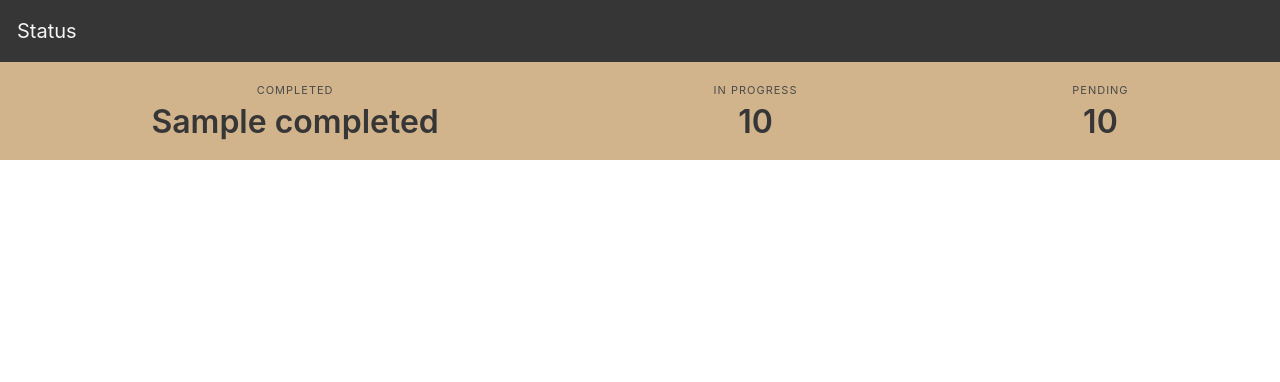
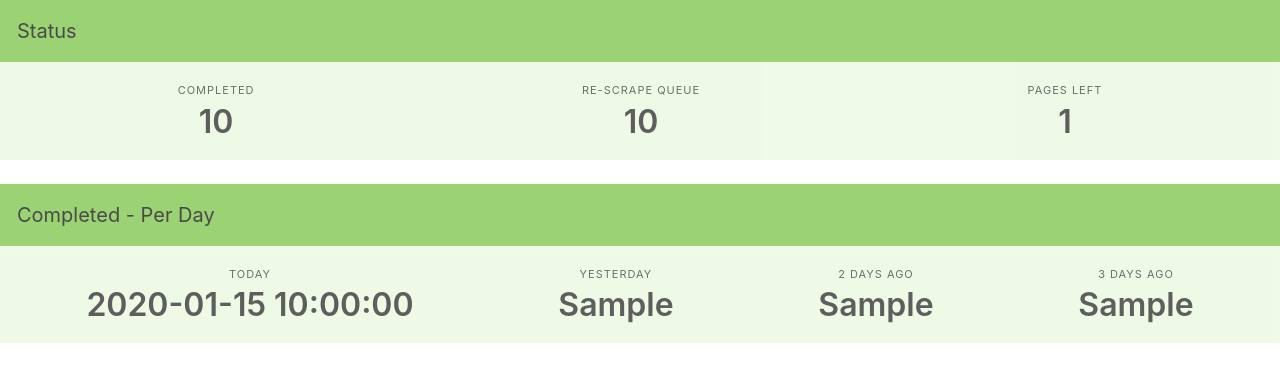
Before and after one commit to bolivierjr/webscraper-server, a Python web app: template server/templates/index.html in a window 1280 px wide. Shown: the top 382 px of the page. Run offline with Jinja, Linux system fonts and the light colour scheme; the template is opened without the code that fills it: most values are stand-ins (such as "Sample title", 1, 10 or a date in 2020).

Commit message:
Got the progress page and api call with server side rendering completed. Some code cleanup.

```diff
--- a/server/static/css/index.css
+++ b/server/static/css/index.css
@@ -1,9 +1,11 @@
 .level {
   padding: 20px;
-  background-color: tan;
+  background-color: #EBFAE0;
+  opacity: 0.8;
 }
 
 .navbar {
   font-size: 20px;
   padding: 5px;
+  background-color: #9BD274;
 }
--- a/server/templates/index.html
+++ b/server/templates/index.html
@@ -4,13 +4,14 @@
 <head>
   <meta charset="utf-8">
   <meta name="viewport" content="width=device-width, initial-scale=1, shrink-to-fit=no">
-  <title>Scraper Progress</title>
+  <title>Scraper</title>
   <link rel="stylesheet" href="https://cdnjs.cloudflare.com/ajax/libs/bulma/0.7.4/css/bulma.min.css">
+  <link rel="shortcut icon" href="{{ url_for('static', filename='favicon.ico') }}">
   <link rel="stylesheet" href="{{ url_for('static', filename='css/index.css') }}">
 </head>
 
 <body>
-  <nav class="navbar is-dark is-mobile">
+  <nav class="navbar is-mobile">
     <div class="navbar-brand">
       <div class="navbar-item has-text-centered">
         <p>Status</p>
@@ -18,26 +19,68 @@
     </div>
   </nav>
 
-  <div class="level is-mobile is-vertical">
+  <div class="level is-mobile">
     <div class="level-item has-text-centered">
       <div>
         <p class="heading">Completed</p>
-        <p class="title">{{progress.completed}}</p>
+        <p class="title">{{progress.completed_total}}</p>
       </div>
     </div>
 
     <div class="level-item has-text-centered">
       <div>
-        <p class="heading">In Progress</p>
+        <p class="heading">Re-Scrape Queue</p>
         <p class="title">{{progress.in_progress}}</p>
       </div>
     </div>
 
     <div class="level-item has-text-centered">
       <div>
-        <p class="heading">Pending</p>
+        <p class="heading">Pages Left</p>
         <p class="title">
-          {{progress.urls_total - progress.completed}}
+          {{progress.total_left}}
+        </p>
+      </div>
+    </div>
+  </div>
+
+  <nav class="navbar is-mobile">
+    <div class="navbar-brand">
+      <div class="navbar-item has-text-centered">
+        <p>Completed - Per Day</p>
+      </div>
+    </div>
+  </nav>
+
+  <div class="level is-mobile">
+    <div class="level-item has-text-centered">
+      <div>
+        <p class="heading">Today</p>
+        <p class="title">{{progress.today_complete}}</p>
+      </div>
+    </div>
+
+    <div class="level-item has-text-centered">
+      <div>
+        <p class="heading">Yesterday</p>
+        <p class="title">{{progress.day_two_complete}}</p>
+      </div>
+    </div>
+
+    <div class="level-item has-text-centered">
+      <div>
+        <p class="heading">2 Days Ago</p>
+        <p class="title">
+          {{progress.day_three_complete}}
+        </p>
+      </div>
+    </div>
+
+    <div class="level-item has-text-centered">
+      <div>
+        <p class="heading">3 Days Ago</p>
+        <p class="title">
+          {{progress.day_four_complete}}
         </p>
       </div>
     </div>
```
Also changed, not shown: server/utils/utils.py (+55 -13 lines), server/static/favicon.ico (added).
